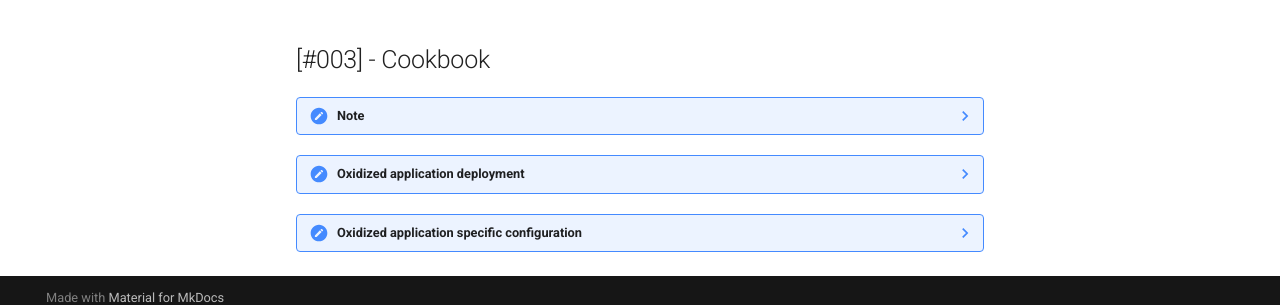
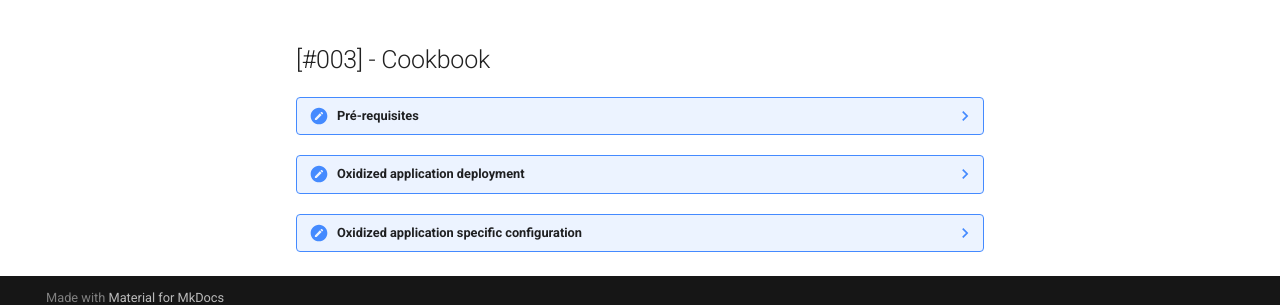
Before and after one commit to nmaas-platform/nmaas-docs, an MkDocs documentation site: the page built from docs/blog/blog3/nmaas-101-3.md, in a window 1280 px wide and 900 px high, scrolled down 670 px. Shown: the part 579-884 px from the top of the window. Built offline with MkDocs 1.6.1 and Material for MkDocs 9.7.7, drawn with Linux system fonts in a browser that asks for light colours.

Commit message:
section 2

````diff
--- a/docs/blog/blog3/nmaas-101-3.md
+++ b/docs/blog/blog3/nmaas-101-3.md
@@ -29,7 +29,7 @@
 
 ## [#003] - Cookbook
 
-??? note Pré-requisites
+??? note "Pré-requisites"
 
     - Having completed [#001](https://docs.nmaas.eu/blog/blog1/nmaas-101-1/#overview)
     - Having completed [#002](https://docs.nmaas.eu/blog/blog2/nmaas-101-2/#overview)
@@ -233,14 +233,12 @@
     end
     ```
 
-
-     !!! error "Oxidized router.db file sampl"
+    !!! error "Oxidized router.db file sampl"
 
         172.16.26.103:rare:wedge-bf100-32x
         172.16.26.105:rare:wedge-bf100-32x
         172.16.26.108:rare:wedge-bf100-32x
         172.16.26.109:rare:wedge-bf100-32x
-
 
     ``` terminal title="Oxidized model files"
     cd model
````
